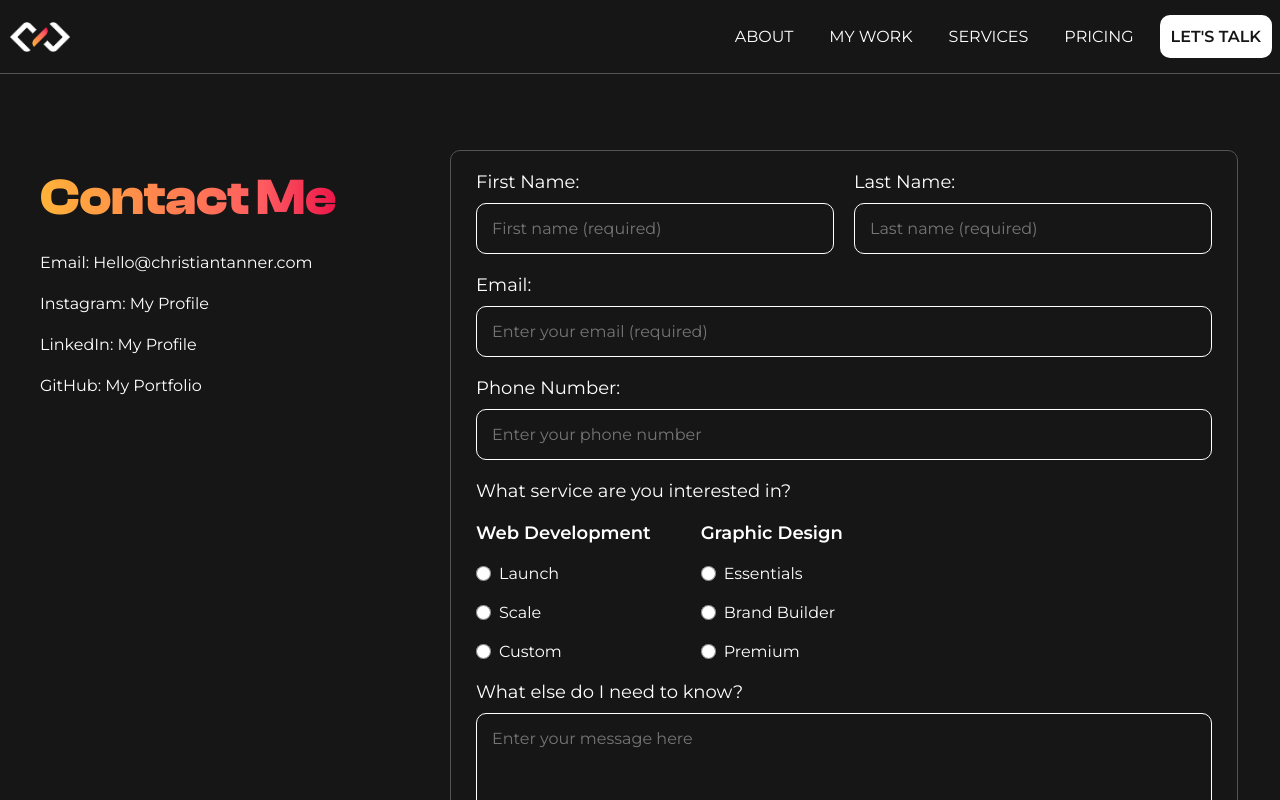
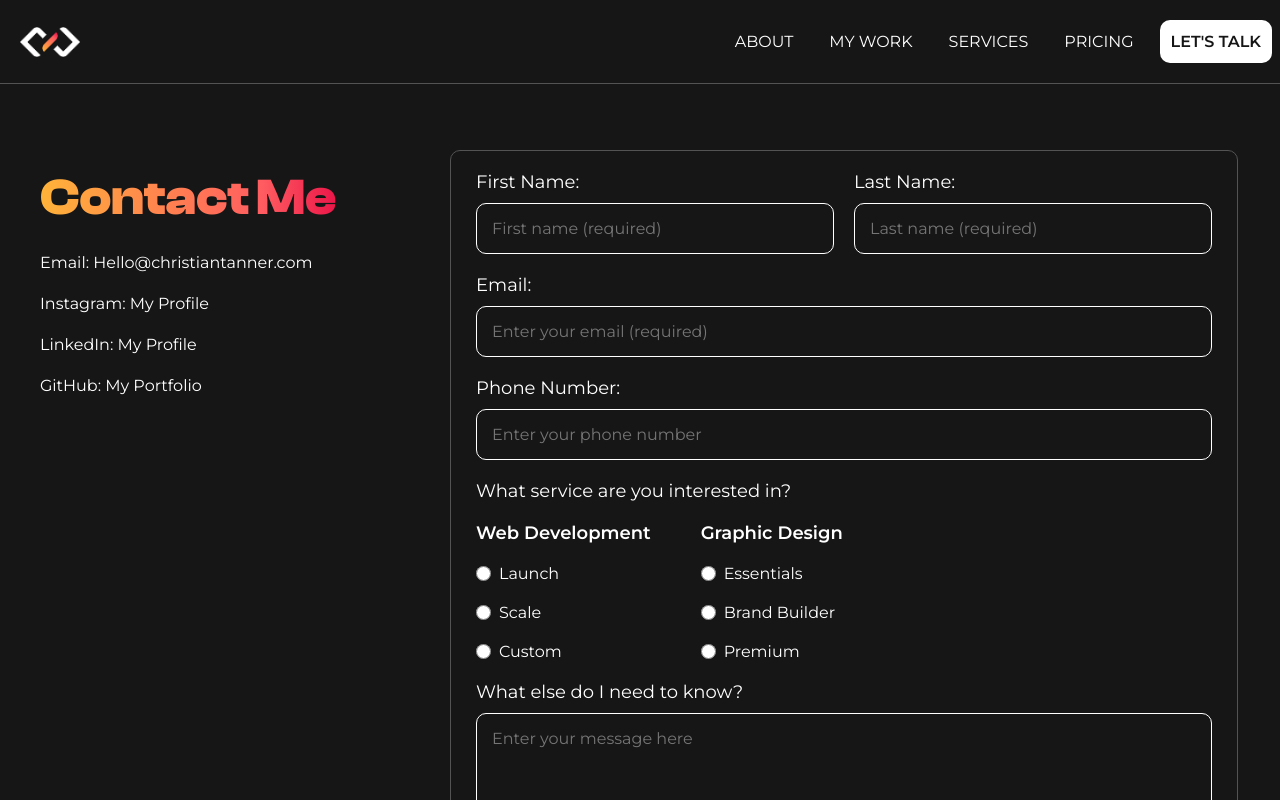
Before and after one commit to ChristianCurtis06/christiantannerWebApp, a React (Vite) app: page /contact in a window 1280 px wide. Shown: the top 800 px of the page. Built offline with nearby package versions, Linux system fonts and the light colour scheme.

Commit message:
Updated App.tsx and style.css

```diff
--- a/src/App.tsx
+++ b/src/App.tsx
@@ -33,19 +33,19 @@ const App: React.FC = () => {
       {
         title: 'Essentials',
         price: '$ 1,000',
-        features: ['2 Initial Concepts', '1 Social Media Profile Graphic', 'Business Card Design', '2 Revisions'],
+        features: ['2 Initial Concepts', '1 Social Media Profile Graphic', 'Limited Branding Guide', '1 Revisions'],
         ctaText: 'Get Started'
       },
       {
         title: 'Brand Builder',
         price: '$ 2,500',
-        features: ['3 Initial Concepts', '3 Social Media Profile Graphics', 'Email Signature Graphic', '3 Revisions'],
+        features: ['3 Initial Concepts', '3 Social Media Profile Graphics', 'Full Branding Guide', '2 Revisions'],
         ctaText: 'Get Started'
       },
       {
         title: 'Premium',
         price: '$ 5,000',
-        features: ['4 Initial Concepts', 'Full Social Media Kit', 'Marketing Assets', 'Branding Guide', 'Unlimited Revisions'],
+        features: ['5 Initial Concepts', 'Full Social Media Kit', 'Marketing Assets', 'Expanded Branding Guide', 'Unlimited Revisions'],
         ctaText: 'Get Started'
       }
     ]
--- a/style.css
+++ b/style.css
@@ -58,13 +58,13 @@ menu, footer {
     height: auto;
     left: 0;
     padding: 8px 10px;
-    margin: 15px 8px;
+    margin: 20px 8px;
 }
 
 #navbar #navbar-favicon {
     position: relative;
     height: 60px;
-    margin: 0 auto 0 10px;
+    margin: 0 auto 0 20px;
     left: 0;
     cursor: pointer;
 }
```
